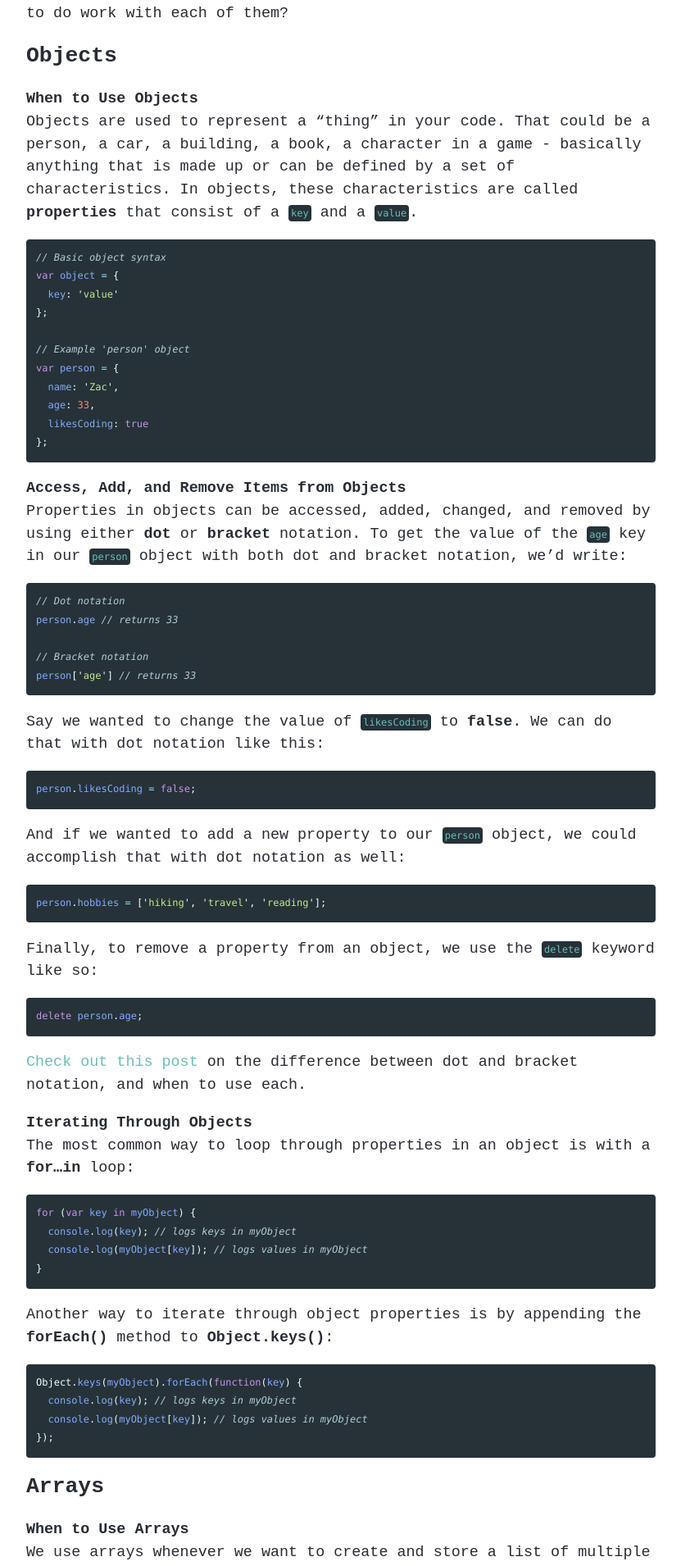
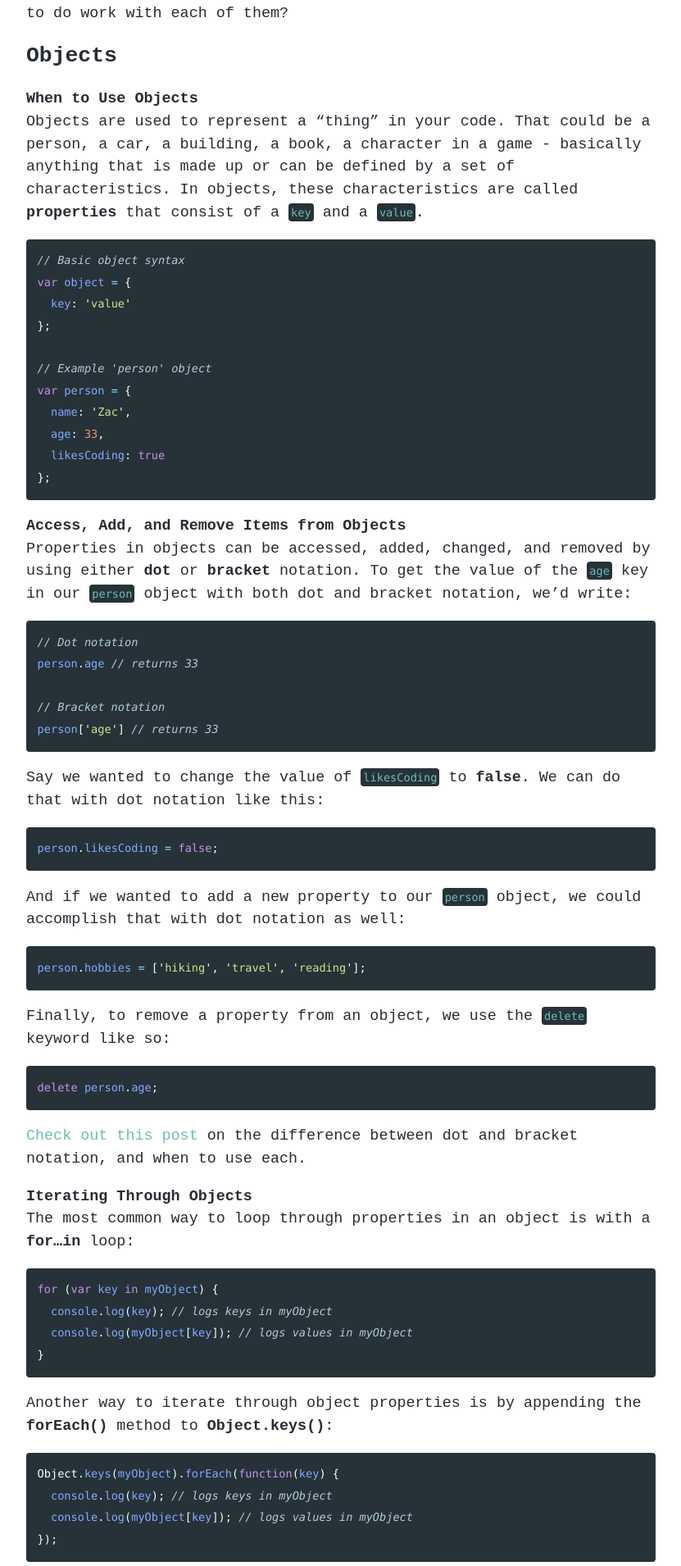
Before and after one commit to zac-heisey/zac-heisey.github.io, a Jekyll site: the page built from _posts/2019-04-18-objects-vs-arrays.md, in a window 1280 px wide. Shown: the part 333-2243 px from the top of the page at 82% size, without its empty margins (224-1055 px from the left). Built offline with Jekyll 4.4.1, drawn with Linux system fonts in a browser that asks for light colours; a script that is not in the unit is left out.

Commit message:
update syntax highlighting styles

```diff
--- a/_sass/_syntax-highlighting.scss
+++ b/_sass/_syntax-highlighting.scss
@@ -35,7 +35,7 @@ figure.highlight {
   margin-bottom: 1rem;
   background: $base00;
   color: $base05;
-  font-size: 0.75rem;
+  font-size: 0.85rem;
   line-height: 1.8;
   border-radius: 4px;
 
@@ -90,6 +90,7 @@ figure.highlight {
   .c {
     /* Comment */
     color: $base04;
+    opacity: 0.5;
     font-style: italic;
   }
   .err {
```
